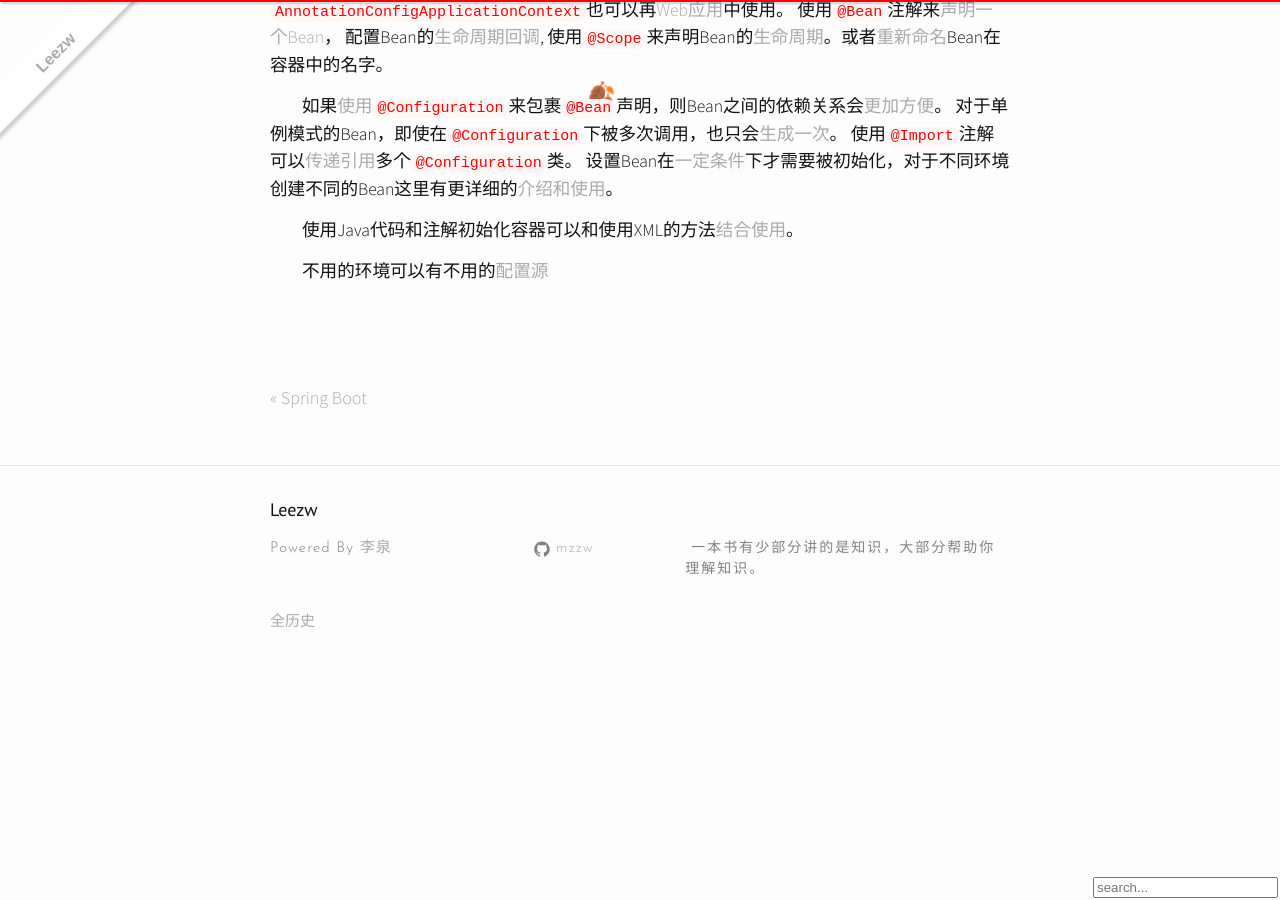
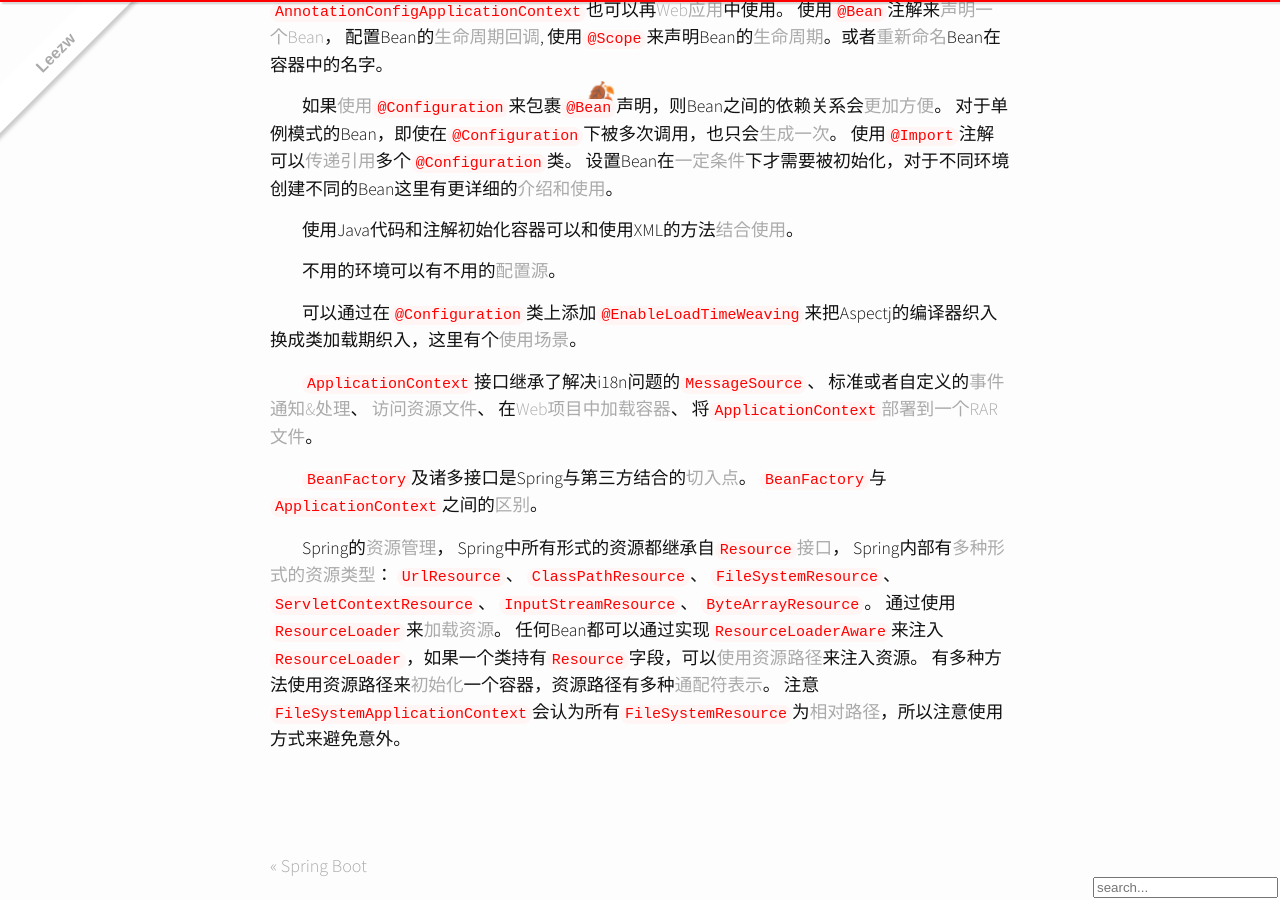
Before and after one commit to quantum-li/quantum-li.github.io, a Jekyll site: the page built from _article/2020-10-20-spring-framework.md, in a window 1280 px wide and 900 px high, scrolled down 1981 px. Built offline with Jekyll 4.4.1, drawn with Linux system fonts in a browser that asks for light colours; nearby versions of some CDN libraries; comment, search, counter and statistics services are not loaded.

Commit message:
2020-10-23 13:38:22

```diff
--- a/_article/2020-10-20-spring-framework.md
+++ b/_article/2020-10-20-spring-framework.md
@@ -99,4 +99,29 @@ Spring支持[基于注解](https://docs.spring.io/spring-framework/docs/5.2.9.RE
 
 使用Java代码和注解初始化容器可以和使用XML的方法[结合使用](https://docs.spring.io/spring-framework/docs/5.2.9.RELEASE/spring-framework-reference/core.html#beans-java-combining)。
 
-不用的环境可以有不用的[配置源](https://docs.spring.io/spring-framework/docs/5.2.9.RELEASE/spring-framework-reference/core.html#beans-property-source-abstraction)
+不用的环境可以有不用的[配置源](https://docs.spring.io/spring-framework/docs/5.2.9.RELEASE/spring-framework-reference/core.html#beans-property-source-abstraction)。
+
+可以通过在`@Configuration`类上添加`@EnableLoadTimeWeaving`来把Aspectj的编译器织入换成类加载期织入，这里有个[使用场景](https://www.cnblogs.com/davidwang456/p/5633609.html)。
+
+`ApplicationContext`接口继承了解决i18n问题的[`MessageSource`](https://docs.spring.io/spring-framework/docs/5.2.9.RELEASE/spring-framework-reference/core.html#context-functionality-messagesource)、
+标准或者自定义的[事件通知&处理](https://docs.spring.io/spring-framework/docs/5.2.9.RELEASE/spring-framework-reference/core.html#context-functionality-events)、
+[访问资源文件](https://docs.spring.io/spring-framework/docs/5.2.9.RELEASE/spring-framework-reference/core.html#context-functionality-resources)、
+在[Web项目中加载容器](https://docs.spring.io/spring-framework/docs/5.2.9.RELEASE/spring-framework-reference/core.html#context-create)、
+将`ApplicationContext`[部署到一个RAR文件](https://docs.spring.io/spring-framework/docs/5.2.9.RELEASE/spring-framework-reference/core.html#context-deploy-rar)。
+
+`BeanFactory`及诸多接口是Spring与第三方结合的[切入点](https://docs.spring.io/spring-framework/docs/5.2.9.RELEASE/spring-framework-reference/core.html#beans-beanfactory)。
+`BeanFactory`与`ApplicationContext`之间的[区别](https://docs.spring.io/spring-framework/docs/5.2.9.RELEASE/spring-framework-reference/core.html#context-introduction-ctx-vs-beanfactory)。
+
+Spring的[资源管理](https://docs.spring.io/spring-framework/docs/5.2.9.RELEASE/spring-framework-reference/core.html#resources)，
+Spring中所有形式的资源都继承自[`Resource`接口](https://docs.spring.io/spring-framework/docs/5.2.9.RELEASE/spring-framework-reference/core.html#resources-resource)，
+Spring内部有[多种形式的资源类型](https://docs.spring.io/spring-framework/docs/5.2.9.RELEASE/spring-framework-reference/core.html#resources-implementations)：
+[`UrlResource`](https://docs.spring.io/spring-framework/docs/5.2.9.RELEASE/spring-framework-reference/core.html#resources-implementations-urlresource)、
+[`ClassPathResource`](https://docs.spring.io/spring-framework/docs/5.2.9.RELEASE/spring-framework-reference/core.html#resources-implementations-classpathresource)、
+[`FileSystemResource`](https://docs.spring.io/spring-framework/docs/5.2.9.RELEASE/spring-framework-reference/core.html#resources-implementations-filesystemresource)、
+[`ServletContextResource`](https://docs.spring.io/spring-framework/docs/5.2.9.RELEASE/spring-framework-reference/core.html#resources-implementations-servletcontextresource)、
+[`InputStreamResource`](https://docs.spring.io/spring-framework/docs/5.2.9.RELEASE/spring-framework-reference/core.html#resources-implementations-inputstreamresource)、
+[`ByteArrayResource`](https://docs.spring.io/spring-framework/docs/5.2.9.RELEASE/spring-framework-reference/core.html#resources-implementations-bytearrayresource)。
+通过使用`ResourceLoader`来[加载资源](https://docs.spring.io/spring-framework/docs/5.2.9.RELEASE/spring-framework-reference/core.html#resources-resourceloader)。
+任何Bean都可以通过实现[`ResourceLoaderAware`](https://docs.spring.io/spring-framework/docs/5.2.9.RELEASE/spring-framework-reference/core.html#resources-resourceloaderaware)来注入`ResourceLoader`，如果一个类持有`Resource`字段，可以[使用资源路径](https://docs.spring.io/spring-framework/docs/5.2.9.RELEASE/spring-framework-reference/core.html#resources-as-dependencies)来注入资源。
+有多种方法使用资源路径来[初始化](https://docs.spring.io/spring-framework/docs/5.2.9.RELEASE/spring-framework-reference/core.html#resources-app-ctx-construction)一个容器，资源路径有多种[通配符表示](https://docs.spring.io/spring-framework/docs/5.2.9.RELEASE/spring-framework-reference/core.html#resources-app-ctx-wildcards-in-resource-paths)。
+注意`FileSystemApplicationContext`会认为所有`FileSystemResource`为[相对路径](https://docs.spring.io/spring-framework/docs/5.2.9.RELEASE/spring-framework-reference/core.html#resources-filesystemresource-caveats)，所以注意使用方式来避免意外。
```
